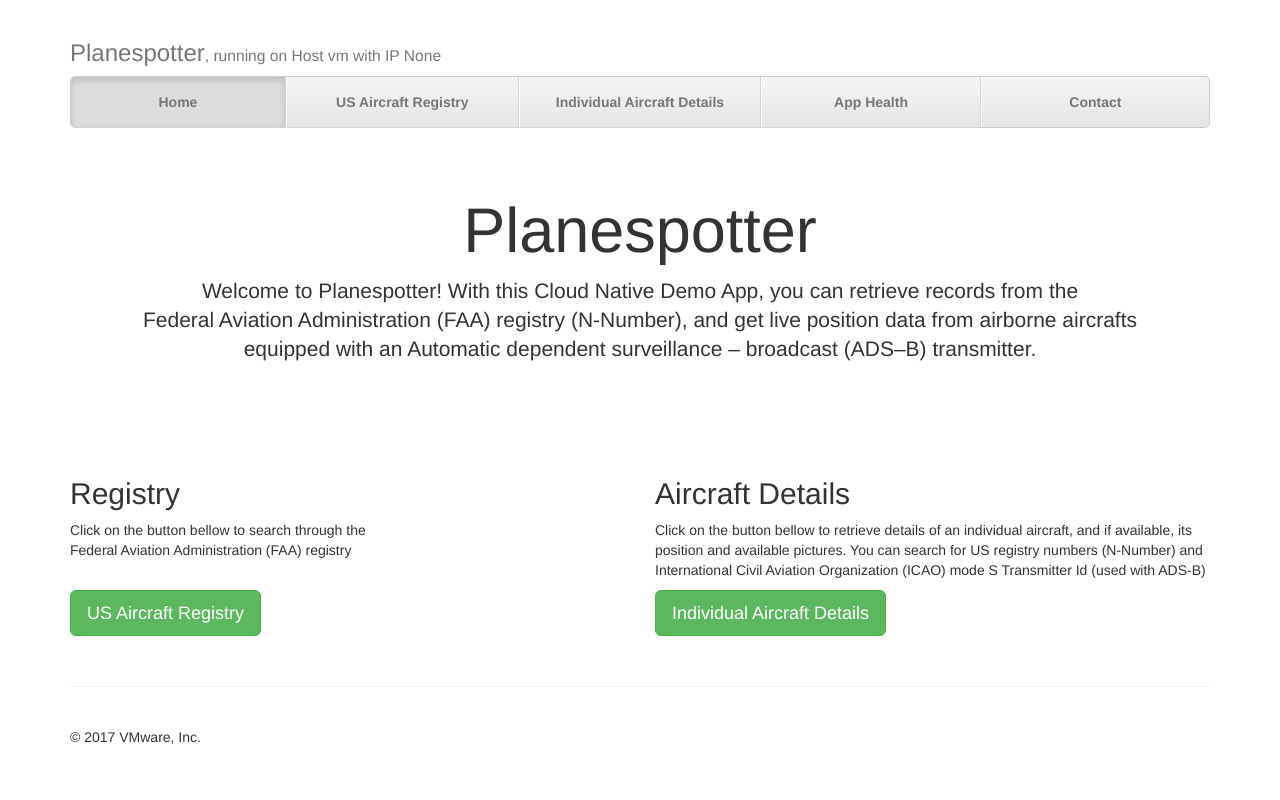
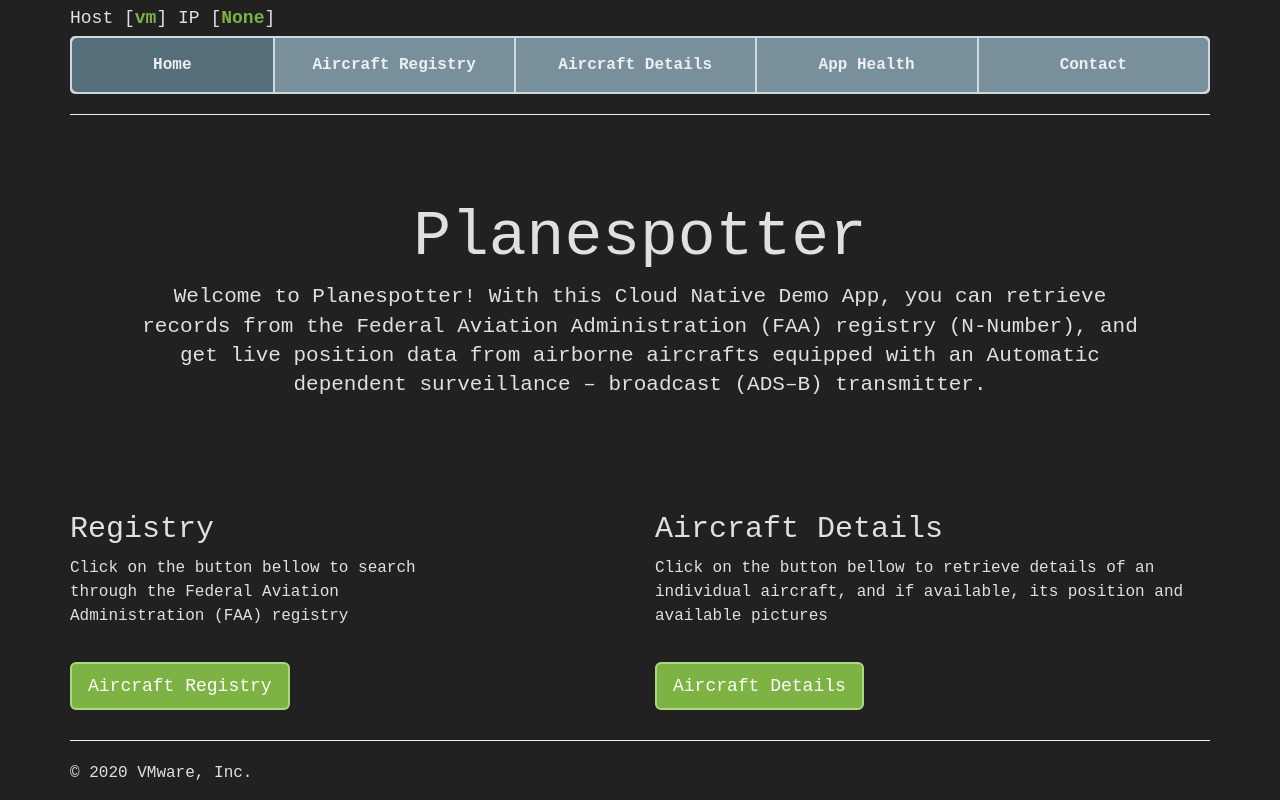
Before and after one commit to apnex/planespotter, a Flask app: page / in a window 1280 px wide. Run offline with Flask 2, Linux system fonts and the light colour scheme; some libraries are stand-ins or nearby versions.

Commit message:
Updates...

```diff
--- a/web-server/app/static/css/justified-nav.css
+++ b/web-server/app/static/css/justified-nav.css
@@ -1,14 +1,3 @@
-body {
- padding-top: 20px;
-}
-
-.footer {
- padding-top: 40px;
- padding-bottom: 40px;
- margin-top: 40px;
- border-top: 1px solid #eee;
-}
-
 /* Main marketing message and sign up button */
 .jumbotron {
 	text-align: center;
@@ -16,39 +5,31 @@ body {
 }
 .jumbotron .btn {
 	padding: 14px 24px;
- font-size: 21px;
+	font-size: 20px;
 }
 
 /* Customize the nav-justified links to be fill the entire space of the .navbar */
-
 .nav-justified {
- background-color: #eee;
- border: 1px solid #ccc;
+	background-color: #cfd8dc;
+	border: 2px solid #cfd8dc;
 	border-radius: 5px;
 }
 .nav-justified > li > a {
+	background-color: #78909c;
+	color: #eceff1;
 	padding-top: 15px;
 	padding-bottom: 15px;
 	margin-bottom: 0;
 	font-weight: bold;
- color: #777;
 	text-align: center;
- background-color: #e5e5e5; /* Old browsers */
- background-image: -webkit-gradient(linear, left top, left bottom, from(#f5f5f5), to(#e5e5e5));
- background-image: -webkit-linear-gradient(top, #f5f5f5 0%, #e5e5e5 100%);
- background-image:      -o-linear-gradient(top, #f5f5f5 0%, #e5e5e5 100%);
- background-image:         linear-gradient(top, #f5f5f5 0%, #e5e5e5 100%);
- filter: progid:DXImageTransform.Microsoft.gradient( startColorstr='#f5f5f5', endColorstr='#e5e5e5',GradientType=0 ); /* IE6-9 */
- background-repeat: repeat-x; /* Repeat the gradient */
- border-bottom: 1px solid #d5d5d5;
+}
+.nav-justified > li > a:hover {
+	background-color: #607d8b;
 }
 .nav-justified > .active > a,
 .nav-justified > .active > a:hover,
 .nav-justified > .active > a:focus {
- background-color: #ddd;
- background-image: none;
- -webkit-box-shadow: inset 0 3px 7px rgba(0,0,0,.15);
-         box-shadow: inset 0 3px 7px rgba(0,0,0,.15);
+	background-color: #546e7a;
 }
 .nav-justified > li:first-child > a {
 	border-radius: 5px 5px 0 0;
@@ -59,12 +40,9 @@ body {
 }
 
 @media (min-width: 768px) {
- .nav-justified {
-   max-height: 52px;
- }
 	.nav-justified > li > a {
-   border-right: 1px solid #d5d5d5;
-   border-left: 1px solid #fff;
+		border-right: 1px solid #cfd8dc;
+		border-left: 1px solid #cfd8dc;
 	}
 	.nav-justified > li:first-child > a {
 		border-left: 0;
--- a/web-server/app/static/css/planespotter.css
+++ b/web-server/app/static/css/planespotter.css
@@ -1,19 +1,79 @@
+body {
+	font-family: 'Courier New';
+	font-size: 16px;
+	line-height: 1.5;
+	background-color: #212121;
+	color: #e0e0e0;
+}
+.aoheading {
+	font-family: 'Courier New';
+	font-size: 18px;
+	line-height: 2;
+}
+.aovar {
+	color: #7cb342;
+	font-weight: bold;
+}
+.table-striped > tbody > tr:nth-of-type(odd) {
+	background-color: #607d8b;
+}
+.btn {
+	border: 2px solid transparent;
+}
+.btn-success {
+	color: #fff;
+	background-color: #7cb342;
+	border-color: #aed581;
+}
+
+/* health check tiles */
+.alert-success {
+	color: #3c763d;
+	background-color: #dff0d8;
+	border-color: #d6e9c6;
+}
+.alert-danger {
+	color: #a94442;
+	background-color: #f2dede;
+	border-color: #ebccd1;
+}
+.alert {
+	padding: 15px;
+	margin-bottom: 0px;
+	border: 4px solid;
+	border-radius: 5px;
+}
+
+/* health check panel */
+.panel-default {
+	border: 0px solid;
+	margin-left: auto;
+	margin-right: auto;
+}
+.panel-default > .panel-heading {
+	background-color: #212121;
+	padding: 0px 0px;
+	border-bottom: 0px solid;
+	border-top-left-radius: 0px;
+	border-top-right-radius: 0px;
+}
+.panel-default > .panel-heading > .panel-title {
+	color: #f5f5f5;
+	text-align: center;
+	font-weight: bold;
+	padding: 0px 0px;
+}
+.panel-body {
+	background-color: #212121;
+	padding: 15px;
+}
+
 .page-subnav,
 .pagination-nav {
 	width: 100%;
 	height: 40px;
-    background-color: #EEE;
-    background-repeat: repeat-x;
-    background-image: -moz-linear-gradient(top, whiteSmoke 0%, #EEE 100%);
-    background-image: -webkit-gradient(linear, left top, left bottom, color-stop(0%,whiteSmoke), color-stop(100%,#EEE));
-    background-image: -webkit-linear-gradient(top, whiteSmoke 0%,#EEE 100%);
-    background-image: -ms-linear-gradient(top, whiteSmoke 0%,#EEE 100%);
-    background-image: -o-linear-gradient(top, whiteSmoke 0%,#EEE 100%);
-    filter: progid:DXImageTransform.Microsoft.gradient( startColorstr='#f5f5f5', endColorstr='#eeeeee',GradientType=0 );
-    background-image: linear-gradient(top, whiteSmoke 0%,#EEE 100%);
-    border: 1px solid #E5E5E5;
-    -webkit-border-radius: 4px;
-    -moz-border-radius: 4px;
+	 /*background-color: #aa0000;*/
+	border: 1px solid #e5e5e5;
 	border-radius: 4px;
 }
 
@@ -23,7 +83,7 @@
     left: 0;
     right: 0;
     z-index: 1020;
-    border-color: #D5D5D5;
+    border-color: #d5d5d5;
     border-width: 0 0 1px;
     -webkit-border-radius: 0;
     -moz-border-radius: 0;
@@ -50,8 +110,8 @@
 	font-size: 12px;
 }
 .pagination-page-info b {
-    color: black;
+	color: #4caf50;
 	padding-left: 2px;
 	padding: .1em .25em;
-    font-size: 150%;
+	font-size: 140%;
 }
--- a/web-server/app/templates/base.html
+++ b/web-server/app/templates/base.html
@@ -4,11 +4,10 @@
     <meta charset="utf-8">
     <meta http-equiv="X-UA-Compatible" content="IE=edge">
     <meta name="viewport" content="width=device-width, initial-scale=1">
+
     <!-- The above 3 meta tags *must* come first in the head; any other head content must come *after* these tags -->
     <meta name="description" content="Planespotter App">
-    <meta name="author" content="Yves Fauser">
     <link rel="shortcut icon" href="{{ url_for('static', filename='img/favicon.ico') }}">
-
     <title>Planespotter</title>
 
     <!-- Bootstrap core CSS -->
@@ -24,33 +23,28 @@
     <!--[if lt IE 9]><script src="../../assets/js/ie8-responsive-file-warning.js"></script><![endif]-->
     <script src="static/js/ie-emulation-modes-warning.js"></script>
 
-    <!-- HTML5 shim and Respond.js for IE8 support of HTML5 elements and media queries -->
-    <!--[if lt IE 9]>
-      <script src="https://oss.maxcdn.com/html5shiv/3.7.3/html5shiv.min.js"></script>
-      <script src="https://oss.maxcdn.com/respond/1.4.2/respond.min.js"></script>
-    <![endif]-->
-
+    <!-- Local overrides -->
     <link href="static/css/planespotter.css" rel="stylesheet">
   </head>
 
   <body>
-
     <div class="container">
-
-      <!-- The justified navigation menu is meant for single line per list item.
-           Multiple lines will require custom code not provided by Bootstrap. -->
 	<div class="masthead">
-        <h3 class="text-muted">Planespotter<small>, running on Host {{ host_name }} with IP {{ host_ip }}</small></h3>
+		<div class="aoheading">Host [<span class="aovar">{{ host_name }}</span>] IP [<span class="aovar">{{ host_ip }}</span>]</div>
 		<nav>
 			<ul class="nav nav-justified">
 				<li {% block home_state %}{% endblock %}><a href="index.html">Home</a></li>
-            <li {% block registry_state %}{% endblock %}><a href="registry.html">US Aircraft Registry</a></li>
-            <li {% block details_state %}{% endblock %}><a href="details.html">Individual Aircraft Details</a></li>
+				<li {% block registry_state %}{% endblock %}><a href="registry.html">Aircraft Registry</a></li>
+				<li {% block details_state %}{% endblock %}><a href="details.html">Aircraft Details</a></li>
 				<li {% block health_state %}{% endblock %}><a href="health.html">App Health</a></li>
 				<li {% block contact_state %}{% endblock %}><a href="contact.html">Contact</a></li>
 			</ul>
 		</nav>
 	</div>
+
+
+	<!-- header rule -->
+	<hr>
 
 	{% block jumbotron %}
 	{% endblock %}
@@ -70,9 +64,10 @@
 	{% block contact_content %}
 	{% endblock %}
 
-      <!-- Site footer -->
+	<!-- footer -->
+	<hr>
 	<footer class="footer">
-        <p>&copy; 2017 VMware, Inc.</p>
+		<p>&copy; 2020 VMware, Inc.</p>
 	</footer>
 
     </div> <!-- /container -->
--- a/web-server/app/templates/details.html
+++ b/web-server/app/templates/details.html
@@ -2,7 +2,6 @@
 {% block details_state %}class="active"{% endblock %}
 
 {% block details_content %}
-<hr>
 <form class="form-inline">
   <div class="form-group">
     <div class="row">
--- a/web-server/app/templates/health.html
+++ b/web-server/app/templates/health.html
@@ -2,13 +2,11 @@
 {% block health_state %}class="active"{% endblock %}
 
 {% block health_content %}
-<hr>
-<div class="panel panel-default col-md-offset-4" style="width: 33.3333%;">
+<div class="panel panel-default col-md-offset-4" style="width: 40%;">
 	<div class="panel-heading">
 		<h3 class="panel-title">App Healthcheck</h3>
 	</div>
 	<div class="panel-body">
-    <hr>
 		{% if app_server %}
 		<div class="alert alert-success" role="alert">
 			<span class="glyphicon glyphicon-ok" aria-hidden="true"></span>
--- a/web-server/app/templates/index.html
+++ b/web-server/app/templates/index.html
@@ -1,10 +1,11 @@
 {% extends "base.html" %}
 {% block home_state %}class="active"{% endblock %}
+
 {% block jumbotron %}
-<!-- Jumbotron -->
 <div class="jumbotron">
 	<h1>Planespotter</h1>
-  <p class="lead">Welcome to Planespotter! With this Cloud Native Demo App, you can retrieve records from the <br>Federal Aviation Administration (FAA) registry (N-Number), and get live position data from airborne aircrafts equipped with an Automatic dependent surveillance – broadcast (ADS–B) transmitter.
+	<p class="lead">
+		Welcome to Planespotter! With this Cloud Native Demo App, you can retrieve records from the Federal Aviation Administration (FAA) registry (N-Number), and get live position data from airborne aircrafts equipped with an Automatic dependent surveillance – broadcast (ADS–B) transmitter.
 	</p>
 </div>
 {% endblock %}
@@ -13,14 +14,19 @@
 <div class="row">
 	<div class="col-lg-4">
 		<h2>Registry</h2>
-    <p>Click on the button bellow to search through the <br>Federal Aviation Administration (FAA) registry</p>
+		<p>Click on the button bellow to search through the Federal Aviation Administration (FAA) registry</p>
+		<p>
 			<br>
-    <p><a class="btn btn-lg btn-success" href="registry.html" role="button">US Aircraft Registry</a></p>
+			<a class="btn btn-lg btn-success" href="registry.html" role="button">Aircraft Registry</a>
+		</p>
 	</div>
 	<div class="col-lg-6 col-md-offset-2">
 		<h2>Aircraft Details</h2>
-    <p>Click on the button bellow to retrieve details of an individual aircraft, and if available, its position and available pictures. You can search for US registry numbers (N-Number) and International Civil Aviation Organization (ICAO) mode S Transmitter Id (used with ADS-B)<p>
-    <a class="btn btn-lg btn-success" href="details.html" role="button">Individual Aircraft Details</a></p>
+		<p>Click on the button bellow to retrieve details of an individual aircraft, and if available, its position and available pictures</p>
+		<p>
+			<br>
+			<a class="btn btn-lg btn-success" href="details.html" role="button">Aircraft Details</a>
+		</p>
 	</div>
 </div>
 {% endblock %}
--- a/web-server/app/templates/registry.html
+++ b/web-server/app/templates/registry.html
@@ -2,8 +2,6 @@
 {% block registry_state %}class="active"{% endblock %}
 
 {% block registry_content %}
-
-<hr>
 <form class="form-inline">
   <div class="form-group">
     <div class="row">
```
Also changed, not shown: web-server/app/static/css/old-nav.css (added, +84 -0 lines), 1 other file. Lines whose indentation alone changed are shown as unchanged.
